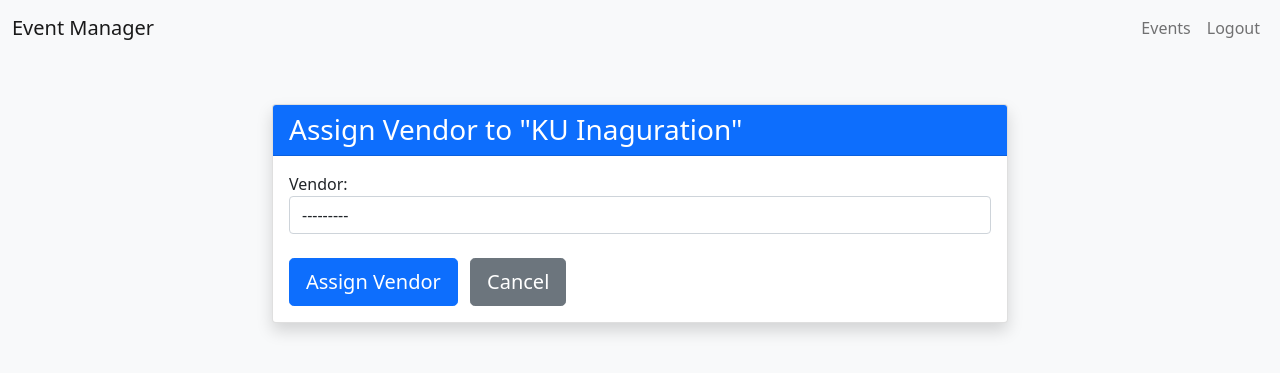
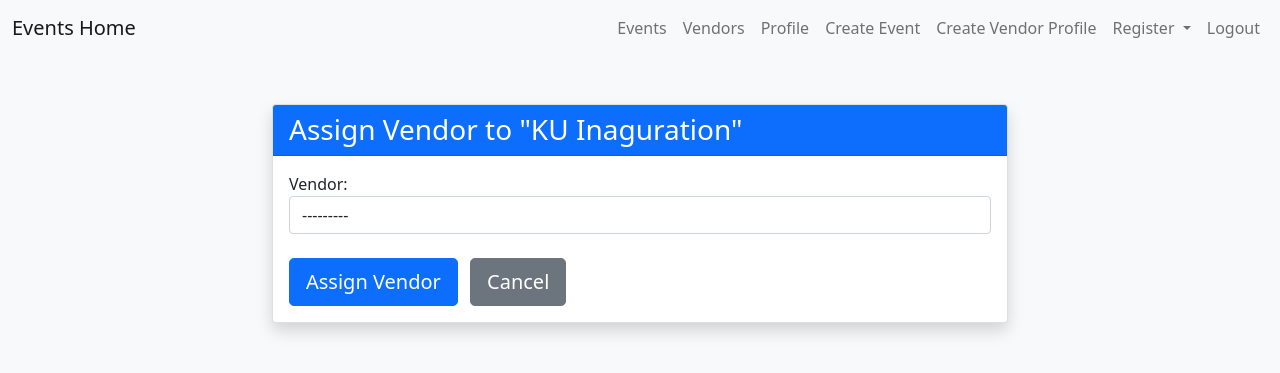
Before and after one commit to drishya-lol/EventMS, a Django app: page /assign-vendor/1/ in a window 1280 px wide. Shown: the top 373 px of the page. Run offline with Django 5.2, Linux system fonts and the light colour scheme; a user stored in the database is signed in; data comes from the database, SQL or seed files in the repository; both versions use the stored data as it was after the commit.

Commit message:
Minor tweaks

```diff
--- a/EventMS/settings.py
+++ b/EventMS/settings.py
@@ -23,7 +23,7 @@ BASE_DIR = Path(__file__).resolve().parent.parent
 SECRET_KEY = 'django-insecure-#9mt3__r#qki=62=(8#v_4v)l150d^rui+1wyqd2myc6ig36m='
 
 # SECURITY WARNING: don't run with debug turned on in production!
-DEBUG = False
+DEBUG = True
 
 ALLOWED_HOSTS = ['127.0.0.1', 'localhost']
 
--- a/base/views.py
+++ b/base/views.py
@@ -357,7 +357,7 @@ def create_vendor_profile(request):
     if request.method == 'POST':
         form = VendorForm(request.POST)
         if form.is_valid():
-            vendor = form.save(commit=False)
+            vendor = form.save()
             selected_categories = form.cleaned_data.get('categories')
             vendor.categories.set(selected_categories)
             vendor.user = request.user
@@ -424,7 +424,7 @@ def assign_vendor(request, event_id):
             vendor.save()
 
             assignment.save()
-            return redirect('assign-vendors', pk=event.id)
+            return redirect('assign-vendor', event_id=event.id)
     else:
         form = VendorAssignmentForm()
         # Limit vendor choices to only available vendors
@@ -899,13 +899,13 @@ def analytics_dashboard(request):
             'upcoming_events': upcoming_events,
         }
 
-    elif user.groups.filter(name='EventPlanner').exists():
+    elif user.groups.filter(name='Event Planner').exists():
         created_events = Event.objects.filter(created_by=user).order_by('date')
         total_revenue = Invoice.objects.filter(event__in=created_events).aggregate(Sum('total_amount'))['total_amount__sum'] or 0
         total_tickets = Ticket.objects.filter(event__in=created_events).count()
 
         context = {
-            'role': 'EventPlanner',
+            'role': 'Event Planner',
             'created_events': created_events,
             'total_revenue': total_revenue,
             'total_tickets': total_tickets,
--- a/templates/home.html
+++ b/templates/home.html
@@ -99,7 +99,7 @@
           <p><strong>Total Tickets:</strong> {{ total_tickets }}</p>
         </div>
       </div>
-      {% elif user|is_Vendor %}
+      {% elif user|is_Vendor%}
       <div class="mt-4">
         <h4 class="text-center">Vendor Dashboard</h4>
         <div class="row">
@@ -160,7 +160,7 @@
         </div>
       </div>
 
-      {% elif user|is_Admin %}
+      {% elif user|is_Admin%}
       <div class="mt-4">
         <h4 class="text-center">Admin Dashboard</h4>
         <h5>All Events</h5>
--- a/templates/navbar.html
+++ b/templates/navbar.html
@@ -14,7 +14,7 @@
   </head>
 <nav class="navbar navbar-expand-lg navbar-light bg-light">
     <div class="container-fluid">
-      <a class="navbar-brand" href="/">Event Manager</a>
+      <a class="navbar-brand" href="/">Events Home</a>
       <button
         class="navbar-toggler"
         type="button"
--- a/templates/vendorAssignment.html
+++ b/templates/vendorAssignment.html
@@ -1,3 +1,4 @@
+{% load events %}
 <!DOCTYPE html>
 <html lang="en">
 <head>
@@ -8,20 +9,7 @@
 </head>
 
 <body class="bg-light">
-    <nav class="navbar navbar-expand-lg navbar-light bg-light">
-        <div class="container-fluid">
-            <a class="navbar-brand" href="/">Event Manager</a>
-            <button class="navbar-toggler" type="button" data-bs-toggle="collapse" data-bs-target="#navbarNav">
-                <span class="navbar-toggler-icon"></span>
-            </button>
-            <div class="collapse navbar-collapse" id="navbarNav">
-                <ul class="navbar-nav ms-auto">
-                    <li class="nav-item"><a class="nav-link" href="/event-list/">Events</a></li>
-                    <li class="nav-item"><a class="nav-link" href="/logout/">Logout</a></li>
-                </ul>
-            </div>
-        </div>
-    </nav>
+  {% include 'navbar.html' %}
 
     <div class="container mt-5">
         <div class="row justify-content-center">
```
Also changed, not shown: templates/userProfile.html (+4 -3 lines), db.sqlite3.
